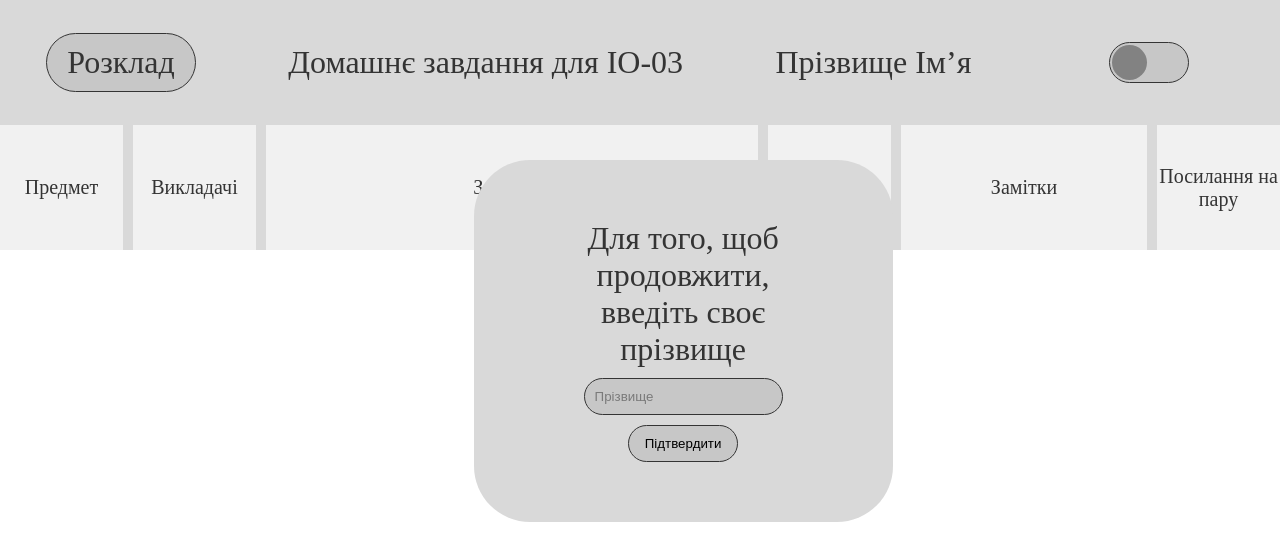
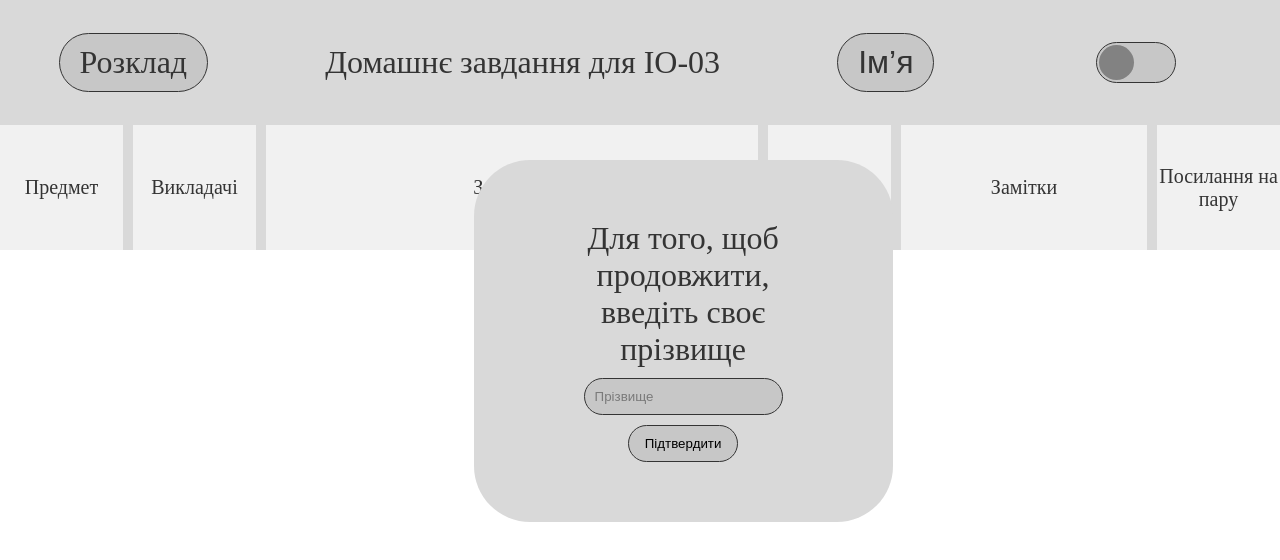
Before and after one commit to bochka123/schedule-IO-03, a React (Create React App) app in the folder frontend/: page / in a window 1280 px wide. Shown: the top 560 px of the page. Built offline with nearby package versions, Linux system fonts and the light colour scheme; some icons are missing.

Commit message:
adding surname from modal

```diff
--- a/frontend/src/App.js
+++ b/frontend/src/App.js
@@ -2,7 +2,7 @@ import {Header} from "./components/header/Header";
 import React, {useState} from "react";
 import "./commonStyles.css";
 import Main from "./components/main/Main";
-import { themes } from './theme/theme';
+import {themes} from './theme/theme';
 import Modal from "./components/modal/Modal";
 
 export const ThemeContext = React.createContext(undefined);
@@ -13,22 +13,28 @@ function App() {
         setTheme(theme === 'light' ? 'dark' : 'light');
     }
     const [modal, setModal] = useState(true);
+    const [surname, setSurname] = useState("");
 
-    const submitHandler = (event) => {
+    const submitForm = (event) => {
         event.preventDefault();
         setModal(false);
+        setSurname(document.getElementById("surname").value);
+    }
+
+    const formOn = () => {
+        setModal(true);
     }
 
     const providedValue = {theme: themes[theme], toggleTheme}
 
     return (
         <ThemeContext.Provider value={providedValue}>
-            <Header />
-            <Main />
-            {modal && <Modal submitHandler={submitHandler}/>}
+            <Header formOn={formOn} surname={surname}/>
+            <Main/>
+            {modal && <Modal submitHandler={submitForm}/>}
         </ThemeContext.Provider>
 
-  );
+    );
 }
 
 export default App;
--- a/frontend/src/components/header/HeaderStyles.css
+++ b/frontend/src/components/header/Header.css
@@ -22,3 +22,14 @@ p{
     color: #343434;
     text-align: center;
 }
+.person{
+    background-color: #C7C7C7;
+    font-size: 32px;
+    color: #343434;
+    border: 1px solid #343434;
+    padding: 10px 20px;
+    border-radius: 30px;
+}
+.person:hover{
+    cursor: pointer;
+}
--- a/frontend/src/components/header/Header.jsx
+++ b/frontend/src/components/header/Header.jsx
@@ -1,16 +1,16 @@
-import React, {useContext} from 'react';
-import "./HeaderStyles.css";
+import React, {useContext, useState} from 'react';
+import "./Header.css";
 import Switcher from "./Switcher/Switcher";
 import {ThemeContext} from "../../App";
 
-const Header = () => {
+const Header = ({formOn, surname}) => {
     const theme = useContext(ThemeContext);
 
     return (
         <header style={theme.theme}>
             <a href="https://schedule.kpi.ua/?groupId=b658eb6c-0f5f-480c-97c9-c9cde76038e3" style={theme.theme.a}>Розклад</a>
             <p>Домашнє завдання для ІО-03</p>
-            <p>Прізвище Ім’я</p>
+            <button className="person" onClick={formOn}>{surname} Ім’я</button>
             <Switcher/>
         </header>
     );
--- a/frontend/src/components/header/Switcher/Switcher.jsx
+++ b/frontend/src/components/header/Switcher/Switcher.jsx
@@ -16,7 +16,7 @@ const Switcher = () => {
     return (
         <div className="wrapper" style={theme.theme}>
             <IconifyIcon icon={Icons.SUN} color='#2E2E2E'></IconifyIcon>
-            <div style={theme.theme.switcherOut}>
+            <div style={theme.theme.switcherOut} className="switcher-out">
                 <div style={theme.theme.switcherIn} className="switcher-in" onClick={toggleSwitcher} switched-data={switched.toString()} />
             </div>
             <IconifyIcon icon={Icons.MOON} color='#D9D9D9'></IconifyIcon>
--- a/frontend/src/components/header/Switcher/Switcher.scss
+++ b/frontend/src/components/header/Switcher/Switcher.scss
@@ -10,3 +10,7 @@
   justify-content: center;
   align-items: center;
 }
+
+.switcher-out:hover{
+  cursor: pointer;
+}
--- a/frontend/src/components/modal/Modal.jsx
+++ b/frontend/src/components/modal/Modal.jsx
@@ -8,7 +8,7 @@ const Modal = ({submitHandler}) => {
         <div className="modal">
             <p>Для того, щоб <br/>продовжити, <br/>введіть своє <br/>прізвище</p>
             <form onSubmit={submitHandler}>
-                <input type="text" placeholder="Прізвище" value={value} onChange={event => setValue(event.target.value)}/>
+                <input id="surname" type="text" placeholder="Прізвище" value={value} onChange={event => setValue(event.target.value)}/>
                 <input type="submit" value="Підтвердити"/>
             </form>
         </div>
```
